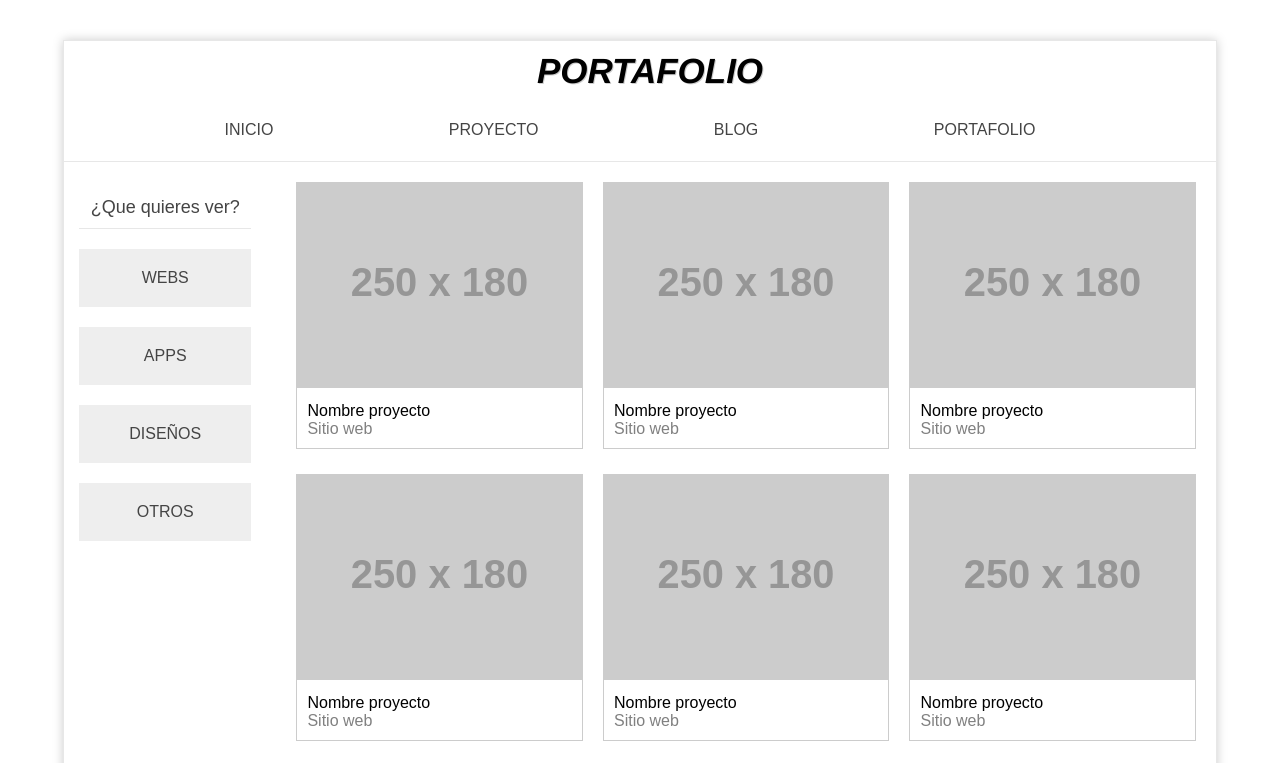
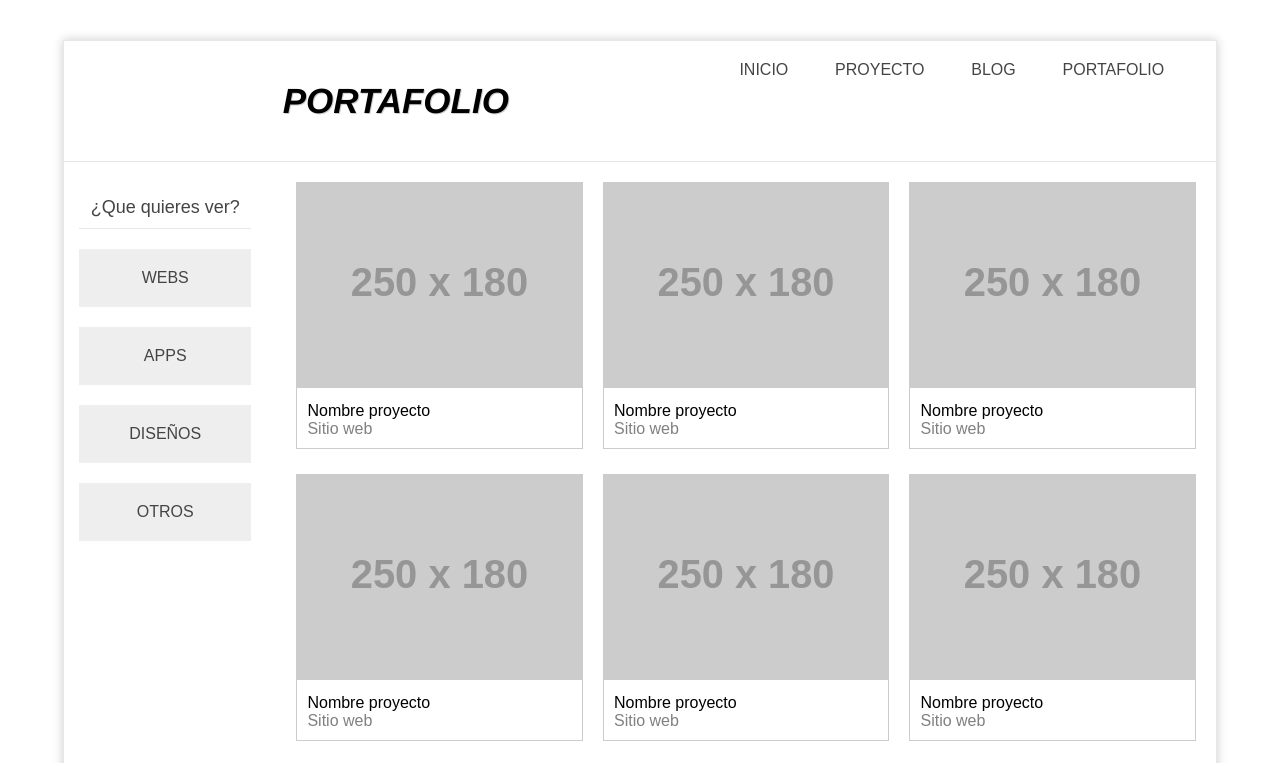
Before and after one commit to rzunigaweb/mi-web, a plain HTML site: page index.html in a window 1280 px wide. Shown: the top 763 px of the page. Drawn offline with Linux system fonts and the light colour scheme; placeholder pictures from the web are drawn by us.

Commit message:
corrigiendo responsive logo

```diff
--- a/css/styles.css
+++ b/css/styles.css
@@ -196,6 +196,14 @@
 
 /* REPSONES */
 
+@media(max-width:1485px)
+{
+    .logo{
+        flex-basis: 40%;
+    }
+}
+
+
 @media(max-width:1332px){
 
     #header{
```
